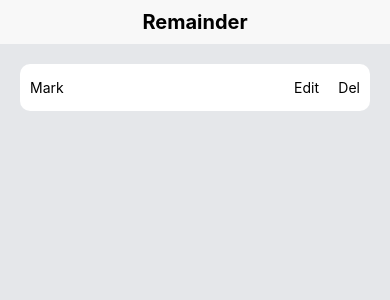
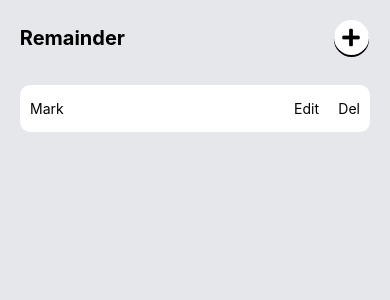
Before and after one commit to tumpopoM/todoapp, a React Native app: screen / in a window 390 px wide. Shown: the top 300 px of the page. Built offline with nearby package versions, Linux system fonts and the light colour scheme.

Commit message:
add btnAdd, test function by alret

```diff
--- a/App.js
+++ b/App.js
@@ -1,5 +1,6 @@
 import React, {useCallback} from 'react';
-import {View, Text, StyleSheet} from 'react-native';
+import {View, Text, StyleSheet, Alert, TouchableOpacity} from 'react-native';
+import Icon from 'react-native-vector-icons/FontAwesome5';
 import Items from './src/components/Items';
 
 const todos = [
@@ -13,26 +14,58 @@ const todos = [
   {
     id: 2,
     title: 'Exercitation exercitation.',
+    description: 'Dolor aute sint veniam id enim ullamco.',
+    dateTime: new Date().getTime(),
+    isDone: true,
+  },
+  {
+    id: 3,
+    title: 'Qui cillum culpa.',
     description:
-      'Labore veniam pariatur et esse dolore deserunt est minim aute tempor aliquip velit minim.',
+      'Aute elit ullamco laborum deserunt consectetur do adipisicing.',
+    dateTime: new Date().getTime(),
+    isDone: false,
+  },
+  {
+    id: 4,
+    title: 'Irure quis labore excepteur aliqua.',
+    description:
+      'Proident ex consequat amet dolor enim ipsum consectetur aute eu.',
     dateTime: new Date().getTime(),
     isDone: false,
   },
 ];
 
 const App = () => {
-  const onPressCheckBox = useCallback(item => {}, []);
+  const onPressAddTasks = useCallback(item => {
+    return Alert.alert('onPressAddTasks');
+  }, []);
 
-  const onPressItem = useCallback(item => {}, []);
+  const onPressCheckBox = useCallback(item => {
+    return Alert.alert('onPressCheckBox');
+  }, []);
 
-  const onPressEdit = useCallback(item => {}, []);
+  const onPressItem = useCallback(item => {
+    return Alert.alert('onPressItem');
+  }, []);
 
-  const onPressDelete = useCallback(item => {}, []);
+  const onPressEdit = useCallback(item => {
+    return Alert.alert('onPressEdit');
+  }, []);
+
+  const onPressDelete = useCallback(item => {
+    return Alert.alert('onPressDelete');
+  }, []);
 
   return (
     <View style={styles.container}>
       <View style={styles.titleArea}>
         <Text style={styles.titleText}> Remainder </Text>
+        <TouchableOpacity onPress={onPressAddTasks}>
+          <View style={styles.btnAddTasks}>
+            <Icon size={20} color="black" name="plus" />
+          </View>
+        </TouchableOpacity>
       </View>
       <View style={styles.itemWrapper}>
         <Items
@@ -55,22 +88,32 @@ const styles = StyleSheet.create({
   },
   titleArea: {
     flexDirection: 'row',
-    backgroundColor: '#F8F8F8',
-    justifyContent: 'center',
-    padding: 10,
-    // height: 60,
-    // shadowColor: "#000000",
-    // shadowOffset: {width: 0, height: 2},
-    // elevation: 3,
-    // shadowOpacity: 0.2,
+    alignItems: 'center',
+    // justifyContent: 'space-between',
+    paddingHorizontal: 15,
+    paddingVertical: 10,
+    marginTop: 10,
   },
   titleText: {
     fontWeight: 'bold',
     fontSize: 20,
+    flex: 0.98,
   },
   itemWrapper: {
     padding: 20,
   },
+  btnAddTasks: {
+    flexDirection: 'row',
+    justifyContent: 'center',
+    alignItems: 'center',
+    width: 35,
+    height: 35,
+    backgroundColor: '#ffffff',
+    borderRadius: 50,
+    shadowColor: '#000000',
+    shadowOffset: {width: 0, height: 2},
+    elevation: 5,
+  },
 });
 
 export default App;
```
